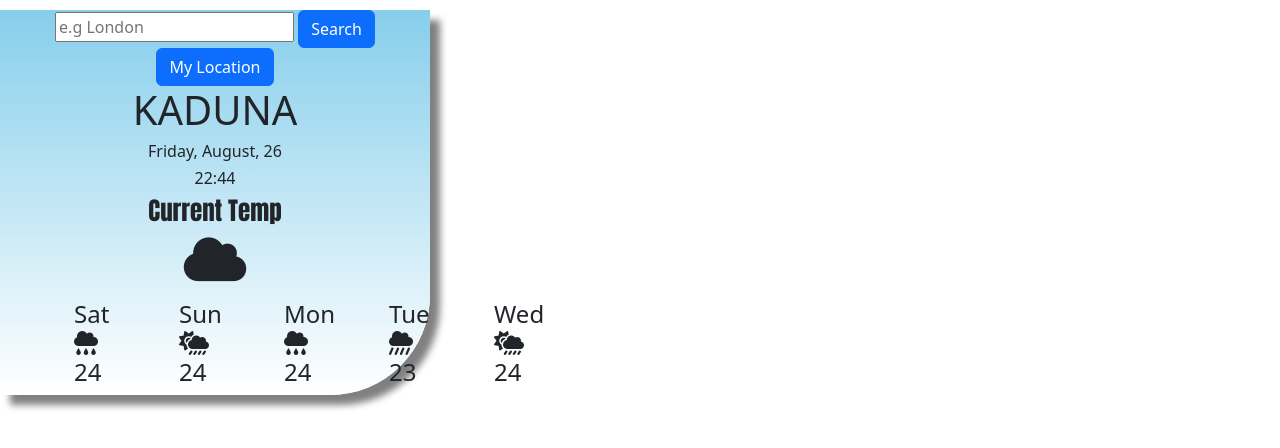
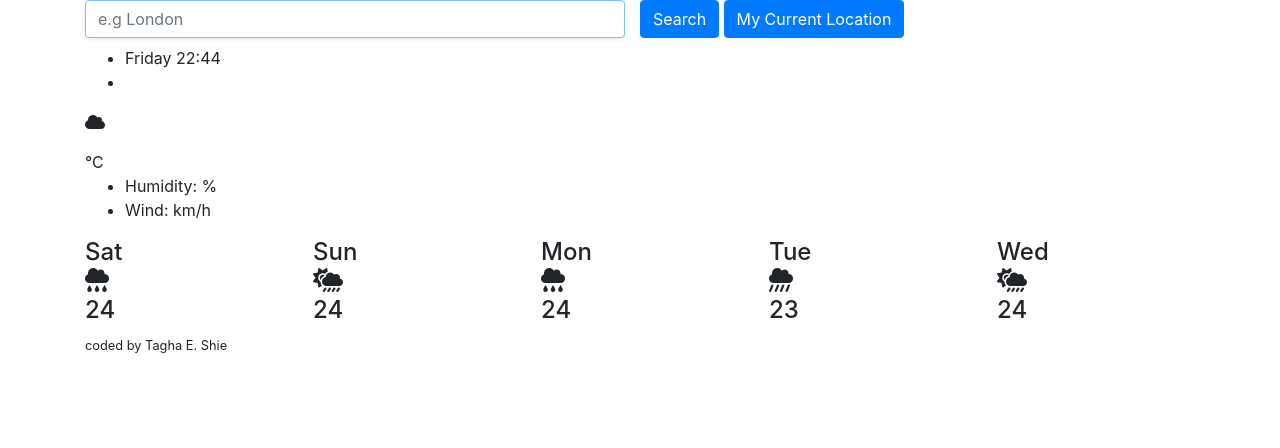
Before and after one commit to Taghashie/ProjectCoding, a plain HTML site: page Index.html in a window 1280 px wide. Drawn offline with nearby package versions, Linux system fonts and the light colour scheme; files that its build step writes are made by us from their sources; no server answers.

Commit message:
rebuild the app

```diff
--- a/Index.html
+++ b/Index.html
@@ -3,42 +3,53 @@
 
 <head>
     <meta charset="UTF-8" />
-    <meta http-equiv="X-UA-Compatible" content="IE=edge" />
     <meta name="viewport" content="width=device-width, initial-scale=1.0" />
+    <meta http-equiv="X-UA-Compatible" content="ie=edge" />
+    <link rel="stylesheet" href="https://stackpath.bootstrapcdn.com/bootstrap/4.3.1/css/bootstrap.min.css"
+        integrity="sha384-ggOyR0iXCbMQv3Xipma34MD+dH/1fQ784/j6cY/iJTQUOhcWr7x9JvoRxT2MZw1T" crossorigin="anonymous" />
+    <script src="https://cdn.jsdelivr.net/npm/axios/dist/axios.min.js"></script>
+    <script src="https://kit.fontawesome.com/44dc052fa7.js" crossorigin="anonymous"></script>
     <title>Weather App</title>
-
-    <link href="https://cdn.jsdelivr.net/npm/bootstrap@5.2.0-beta1/dist/css/bootstrap.min.css" rel="stylesheet"
-        integrity="sha384-0evHe/X+R7YkIZDRvuzKMRqM+OrBnVFBL6DOitfPri4tjfHxaWutUpFmBp4vmVor" crossorigin="anonymous" />
-
-    <script src="https://kit.fontawesome.com/44dc052fa7.js" crossorigin="anonymous"></script>
-    <link rel="preconnect" href="https://fonts.googleapis.com" />
-    <link rel="preconnect" href="https://fonts.gstatic.com" crossorigin />
-
-    <link href="https://fonts.googleapis.com/css2?family=Indie+Flower&family=Shadows+Into+Light&display=swap"
-        rel="stylesheet" />
-    <link rel="stylesheet" href="src/Styles.css" />
-    <script src="https://unpkg.com/axios/dist/axios.min.js"></script>
-    <script src="https://cdn.jsdelivr.net/npm/axios/dist/axios.min.js"></script>
+    <style src="Styles.css"></style>
 </head>
 
 <body>
-    <div class="pagecontent">
     <div class="container">
-            <form id="search-city">
-                <input type="search" id="search-input" placeholder="e.g London" />
-                <button class="btn btn-primary" type="submit">Search</button>
-                <button class="btn btn-primary" type="submit" id="location">My Location</button>
+        <form class="search-form" id="search-form">
+            <div class="row">
+                <div class="col-6">
+                    <input type="search" placeholder="e.g London" autofocus="on" autocomplete="off" id="city-input"
+                        class="form-control shadow-sm" />
+                </div>
+                <div class="d-grid gap-2 d-md-block">
+                    <input type="submit" value="Search" class="btn btn-primary" />
+                    <button class="btn btn-primary" id="current-location-button">
+                        My Current Location
+                    </button>
+                </div>
+            </div>
         </form>
-            <h1 id="city-name">KADUNA</h1>
-            <h6 class="date" id="current-date"></h6>
-            <h6 class="time" id="current-time"></h6>
-            <h6 class="temp" id="current-temp">Current Temp</h6>
-            <div>
+        <h1 id="city"></h1>
+        <ul>
+            <li id="date"></li>
+            <li id="description"></li>
+        </ul>
+        <div class="icon">
             <p><i class="fa-solid fa-cloud cloud-icon"></i></p>
         </div>
-            <div class="weathercondition1" id="weather-condition">
-                <p id="hum"></p>
-                <p id="wind"></p>
+        <div class="temp">
+            <div class="row">
+                <div class="col-12">
+                    <span class="temperature" id="temperature"></span><span class="units">°C</span>
+                </div>
+                <div class="col-12">
+                    <ul>
+                        <li>Humidity: <span id="hum"></span>%</li>
+                        <li>Wind: <span id="wind"></span> km/h</li>
+                    </ul>
+                </div>
+            </div>
+        </div>
 
         <div class="row align-items-center colwidth" id="daily-temp">
             <div class="col">
@@ -76,10 +87,12 @@
                     <i class="fa-solid fa-cloud-sun-rain cloud1"></i>
                     <br>
                     24
+                </h4>
             </div>
         </div>
-            </div>
+        <footer class="footer">
+            <small>coded by Tagha E. Shie</small>
+        </footer>
     <script src="Script.js"></script>
 </body>
-
 </html>
--- a/Script.js
+++ b/Script.js
@@ -1,5 +1,15 @@
-let now = new Date();
-let Days = [
+     function formatDate(date) {
+                let hours = date.getHours();
+                if (hours < 10) {
+                    hours = `0${hours}`;
+                }
+                let minutes = date.getMinutes();
+                if (minutes < 10) {
+                    minutes = `0${minutes}`;
+                }
+
+                let dayIndex = date.getDay();
+                let days = [
                     "Sunday",
                     "Monday",
                     "Tuesday",
@@ -8,66 +18,55 @@ let Days = [
                     "Friday",
                     "Saturday"
                 ];
-let months = [
-  "January",
-  "Febuary",
-  "March",
-  "April",
-  "May",
-  "June",
-  "July",
-  "August",
-  "September",
-  "October",
-  "November",
-  "December"
-];
-let currentDate = now.getDate();
-let day = Days[now.getDay()];
-let hour = now.getHours();
-if (hour < 10) {
-  hour = `0${now.getHours()}`;
-}
-let minute = now.getMinutes();
-if (minute < 10) {
-  minute = `0${now.getMinutes()}`;
-}
-let month = months[now.getMonth()];
+                let day = days[dayIndex];
 
-let h6 = document.querySelector("#current-date");
-h6.innerHTML = `${day}, ${month}, ${currentDate}`;
-
-let currentTime = document.querySelector("#current-time");
-currentTime.innerHTML = `${hour}:${minute}`;
-
-function myLocation(position) {
-  let h1 = document.querySelector("h1");
-  h1.innerHTML = `Your Latitude is ${position.coords.latitude} and your longitude is ${position.coords.longitude}`;
-}
-function getCurrentPosition() {
-  navigator.geolocation.getCurrentPosition(myLocation);
+                return `${day} ${hours}:${minutes}`;
             }
 
-let locationButton = document.querySelector("#location");
-locationButton.addEventListener("click", getCurrentPosition);
+            function weatherCondition(response) {
+                document.querySelector("#city").innerHTML = response.data.name;
+                document.querySelector("#temperature").innerHTML = Math.round(response.data.main.temp);
 
-function showTemperature(response) {
-  let currentTemp = Math.round(response.data.main.temp);
-  let h6 = document.querySelector("#current-temp");
-  h6.innerHTML = `${currentTemp} °C`;
+                document.querySelector("#hum").innerHTML = response.data.main.humidity;
+                document.querySelector("#wind").innerHTML = Math.round(response.data.wind.speed);
+                document.querySelector("#description").innerHTML = response.data.weather[0].main;
+
+                document.querySelector("#rise").innerHTML = response.data.main.icon;
+                document.querySelector("#set").innerHTML = response.data.main.sunset;
             }
-function searchCity(event) {
+
+            function searchCity(city) {
+                let apiKey = "1198758847d63b62f48537f6840537aa";
+                let apiUrl = `https://api.openweathermap.org/data/2.5/weather?q=${city}&appid=${apiKey}&units=metric`;
+                axios.get(apiUrl).then(weatherCondition);
+            }
+
+            function search(event) {
                 event.preventDefault();
-  let searchInput = document.querySelector("#search-input");
-  let city = searchInput.value;
-  let h1 = document.querySelector("h1");
-  h1.innerHTML = city.toUpperCase().trim();
+                let city = document.querySelector("#city-input").value;
+                searchCity(city);
             }
-let form = document.querySelector("#search-city");
-form.addEventListener("click", searchCity);
 
+            function searchLocation(position) {
                 let apiKey = "1198758847d63b62f48537f6840537aa";
-let searchInput = document.querySelector("#search-input");
-let city = searchInput.value;
-let apiUrl = `https://api.openweathermap.org/data/2.5/weather?q=${city}&appid=${apiKey}&units=metric`;
-axios.get(apiUrl).then(showTemperature);
+                let apiUrl = `https://api.openweathermap.org/data/2.5/weather?lat=${position.coords.latitude}&lon=${position.coords.longitude}&appid=${apiKey}&units=metric`;
+
+                axios.get(apiUrl).then(weatherCondition);
+            }
+
+            function getCurrentLocation(event) {
+                event.preventDefault();
+                navigator.geolocation.getCurrentPosition(searchLocation);
+            }
+
+            let dateElement = document.querySelector("#date");
+            let currentTime = new Date();
+            dateElement.innerHTML = formatDate(currentTime);
+
+            let searchForm = document.querySelector("#search-form");
+            searchForm.addEventListener("submit", search);
+
+            let currentLocationButton = document.querySelector("#current-location-button");
+            currentLocationButton.addEventListener("click", getCurrentLocation);
+
+            searchCity("London");
--- a/Styles.css
+++ b/Styles.css
@@ -1,56 +1,84 @@
- .container {
-     border: 1px, solide none;
-     background-image: -moz-repeating-linear-gradient(white skyblue);
- }
+body {
+    font-family: arial, sans-serif;
+}
 
- .weathercondition2 {
-     position: relative;
-     margin-top: -70px;
-     margin-left: 250px;
-     line-height: .5;
-     font-style: italic;
-     margin-bottom: 50px;
+h1 {
+    color: #080505;
+    font-size: 40px;
+    font-weight: 100;
+    line-height: 32px;
+    margin-bottom: 10px;
+}
 
- }
+ul {
+    margin: 0 0 10px;
+    padding: 0;
+}
 
- .weathercondition1 {
-     line-height: .5;
-     text-align: left;
-     margin-left: 50px;
+li {
+    color: #080505;
+    ;
+    font-size: 16px;
+    font-weight: 100;
+    height: 22px;
+    line-height: 1;
+    list-style: none;
+}
 
+.container {
+    border: 2px none solid;
+    background-image: -webkit-linear-gradient(skyblue, white);
+    border-radius: 0px 0px 100px 0px;
+    box-shadow: 10px 10px 7px gray;
+    padding: 20px 20px 20px 30px;
+    margin: 30px auto;
+    max-width: 570px;
+    background-image: url('https://s3.amazonaws.com/shecodesio-production/uploads/files/000/044/665/original/Weather3.jpg?1661547712');
+    background-size: 100%;
+}
 
- }
+.wweather-des {
+    text-align: center;
+}
 
- .temp {
-     font-family: Impact, Haettenschweiler, 'Arial Narrow Bold', sans-serif;
-     font-size: 25px;
- }
+.temperature {
+    color: #080505;
+    font-size: 64px;
+    font-weight: 400;
+    line-height: 1;
+}
 
- .pagecontent {
-     border: 2px none solid;
-     background-image: -webkit-linear-gradient(skyblue, white);
-     text-align: center;
-     margin-right: 850px;
-     border-radius: 0 0 100px 0px;
-     box-shadow: 10px 10px 7px gray;
-     margin-top: 10px
- }
+.units {
+    position: relative;
+    top: -34px;
+}
 
- .colwidth {
-     display: grid;
-     column-gap: 0px;
-     grid-template-columns: 105px 105px 105px 105px 105px;
-     margin: 0;
- }
+.search-form {
+    margin-bottom: 20px;
+}
 
- .tempemoji {
-     position: relative;
-     margin-top: -50px;
-     text-align: left;
-     margin-left: 50px;
+.footer {
+    font-size: x-small;
+    text-align: center;
+    margin-top: 10px;
+}
 
- }
+.col-4 {
+    margin-bottom: 20px;
+    margin-left: 0px;
+}
 
- .cloud-icon {
-     font-size: 50px;
- }
+.weathercondition1 {
+    text-align: center;
+}
+
+.temp {
+    text-align: center;
+    margin-bottom: 20px;
+}
+
+.icon {
+    text-align: center;
+    font-size: 100px;
+    margin-top: -50px;
+}
```
Lines whose indentation alone changed are shown as unchanged.
